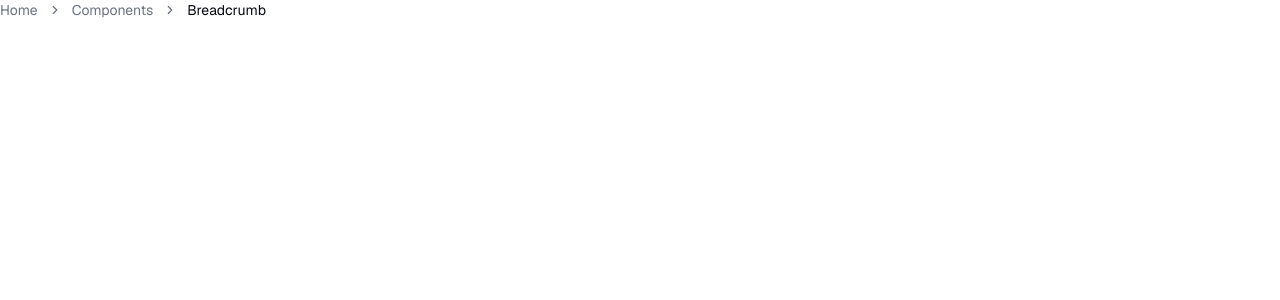
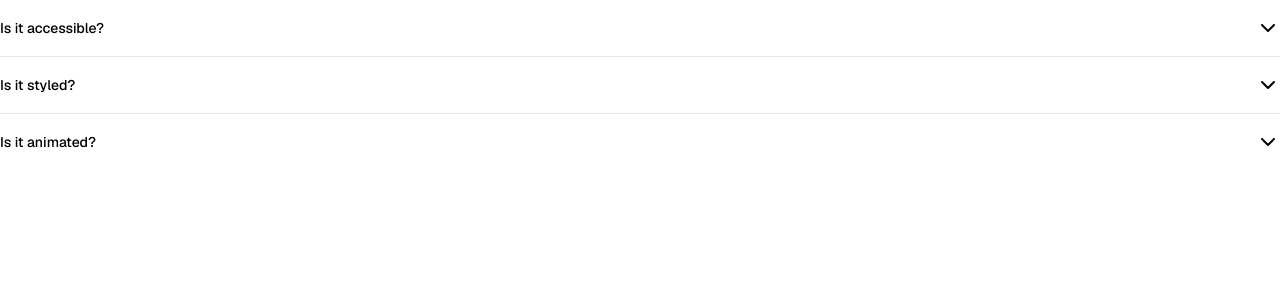
Before and after one commit to satyam95/donut, a React (Vite) app: page / in a window 1280 px wide. Shown: the top 300 px of the page. Built offline with nearby package versions, Linux system fonts and the light colour scheme.

Commit message:
feat(component): added accordion component

```diff
--- a/src/App.tsx
+++ b/src/App.tsx
@@ -1,31 +1,35 @@
 import {
-  Breadcrumb,
-  BreadcrumbItem,
-  BreadcrumbLink,
-  BreadcrumbList,
-  BreadcrumbPage,
-  BreadcrumbSeparator,
+  Accordion,
+  AccordionContent,
+  AccordionItem,
+  AccordionTrigger,
 } from './components';
 
 function App() {
   return (
-    <>
-      <Breadcrumb>
-        <BreadcrumbList>
-          <BreadcrumbItem>
-            <BreadcrumbLink href='/'>Home</BreadcrumbLink>
-          </BreadcrumbItem>
-          <BreadcrumbSeparator />
-          <BreadcrumbItem>
-            <BreadcrumbLink href='/docs/components'>Components</BreadcrumbLink>
-          </BreadcrumbItem>
-          <BreadcrumbSeparator />
-          <BreadcrumbItem>
-            <BreadcrumbPage>Breadcrumb</BreadcrumbPage>
-          </BreadcrumbItem>
-        </BreadcrumbList>
-      </Breadcrumb>
-    </>
+    <div className='container mx-auto'>
+      <Accordion type='multiple' className='w-full'>
+        <AccordionItem id='item-1'>
+          <AccordionTrigger>Is it accessible?</AccordionTrigger>
+          <AccordionContent>
+            Yes. It adheres to the WAI-ARIA design pattern.
+          </AccordionContent>
+        </AccordionItem>
+        <AccordionItem id='item-2'>
+          <AccordionTrigger>Is it styled?</AccordionTrigger>
+          <AccordionContent>
+            Yes. It comes with default styles that matches the other
+            components&apos; aesthetic.
+          </AccordionContent>
+        </AccordionItem>
+        <AccordionItem id='item-3'>
+          <AccordionTrigger>Is it animated?</AccordionTrigger>
+          <AccordionContent>
+            Yes. It's animated by default, but you can disable it if you prefer.
+          </AccordionContent>
+        </AccordionItem>
+      </Accordion>
+    </div>
   );
 }
 
--- /dev/null
+++ b/src/components/Accordion.tsx
@@ -0,0 +1,161 @@
+import * as React from 'react';
+import { ChevronDownIcon } from 'lucide-react';
+import { cn } from '../lib/utils';
+
+type AccordionProps = {
+  children: React.ReactNode;
+  defaultOpenKeys?: string[];
+  type?: 'single' | 'multiple';
+  className?: string;
+};
+
+type AccordionItemProps = {
+  children: React.ReactNode;
+  className?: string;
+  id?: string;
+  isOpen?: boolean;
+  onToggle?: () => void;
+};
+
+type AccordionTriggerProps = {
+  children: React.ReactNode;
+  className?: string;
+  id?: string;
+  isOpen?: boolean;
+  onToggle?: () => void;
+};
+
+type AccordionContentProps = {
+  children: React.ReactNode;
+  className?: string;
+  id?: string;
+  isOpen?: boolean;
+};
+
+export function Accordion({
+  children,
+  defaultOpenKeys = [],
+  type = 'single',
+  className,
+}: AccordionProps) {
+  const [openKeys, setOpenKeys] = React.useState<string[]>(defaultOpenKeys);
+
+  const handleToggle = (key: string) => {
+    setOpenKeys((prevKeys) => {
+      if (type === 'single') {
+        return prevKeys.includes(key) ? [] : [key];
+      }
+      return prevKeys.includes(key)
+        ? prevKeys.filter((k) => k !== key)
+        : [...prevKeys, key];
+    });
+  };
+
+  const childrenArray = React.Children.toArray(children).filter(
+    React.isValidElement
+  );
+  const itemIds = childrenArray.map((_, index) => `accordion-item-${index}`);
+
+  return (
+    <div className={cn('accordion', className)}>
+      {React.Children.map(children, (child, index) => {
+        if (React.isValidElement<AccordionItemProps>(child)) {
+          const itemId = child.props.id || itemIds[index];
+          return React.cloneElement(child, {
+            id: itemId,
+            isOpen: openKeys.includes(itemId),
+            onToggle: () => handleToggle(itemId),
+          });
+        }
+        // CHANGED: cover fallback for non-element children
+        return child;
+      })}
+    </div>
+  );
+}
+
+export function AccordionItem({
+  children,
+  className,
+  id,
+  isOpen,
+  onToggle,
+}: AccordionItemProps) {
+  return (
+    <div
+      id={id}
+      className={cn('accordion-item border-b last:border-b-0', className)}
+    >
+      {React.Children.map(children, (child) => {
+        if (
+          React.isValidElement<AccordionTriggerProps | AccordionContentProps>(
+            child
+          )
+        ) {
+          return React.cloneElement(child, { id, isOpen, onToggle });
+        }
+        // CHANGED: cover fallback for non-element children in item
+        return child;
+      })}
+    </div>
+  );
+}
+
+export function AccordionTrigger({
+  children,
+  className,
+  id,
+  isOpen,
+  onToggle,
+}: AccordionTriggerProps) {
+  const handleKeyDown = (e: React.KeyboardEvent) => {
+    if (e.key === 'Enter' || e.key === ' ') {
+      e.preventDefault();
+      onToggle?.();
+    }
+  };
+
+  return (
+    <button
+      id={`${id}-trigger`}
+      className={cn(
+        'flex justify-between items-center w-full py-4 text-sm font-medium text-left transition-all hover:underline focus:outline-none focus-visible:ring focus-visible:ring-offset-2',
+        className
+      )}
+      onClick={onToggle}
+      onKeyDown={handleKeyDown}
+      aria-expanded={isOpen}
+      aria-controls={`${id}-content`}
+    >
+      {children}
+      <ChevronDownIcon
+        className={cn(
+          'transition-transform duration-200',
+          isOpen ? 'rotate-180' : 'rotate-0'
+        )}
+      />
+    </button>
+  );
+}
+
+export function AccordionContent({
+  children,
+  className,
+  id,
+  isOpen,
+}: AccordionContentProps) {
+  return (
+    <div
+      id={`${id}-content`}
+      className={cn(
+        'overflow-hidden transition-all duration-300 ease-in-out',
+        isOpen ? 'max-h-screen opacity-100' : 'max-h-0 opacity-0'
+      )}
+      aria-hidden={!isOpen}
+      data-testid={`accordion-content-${id}`}
+      style={{ display: isOpen ? 'block' : 'none' }}
+    >
+      <div className={cn('pb-4 text-sm', className)}>{children}</div>
+    </div>
+  );
+}
--- a/src/components/index.ts
+++ b/src/components/index.ts
@@ -19,3 +19,9 @@ export {
   BreadcrumbSeparator,
   BreadcrumbEllipsis,
 } from './Breadcrumb';
+export {
+  Accordion,
+  AccordionItem,
+  AccordionTrigger,
+  AccordionContent,
+} from './Accordion';
```
Also changed, not shown: 2 other files (tests, documents, lock files or other folders).
